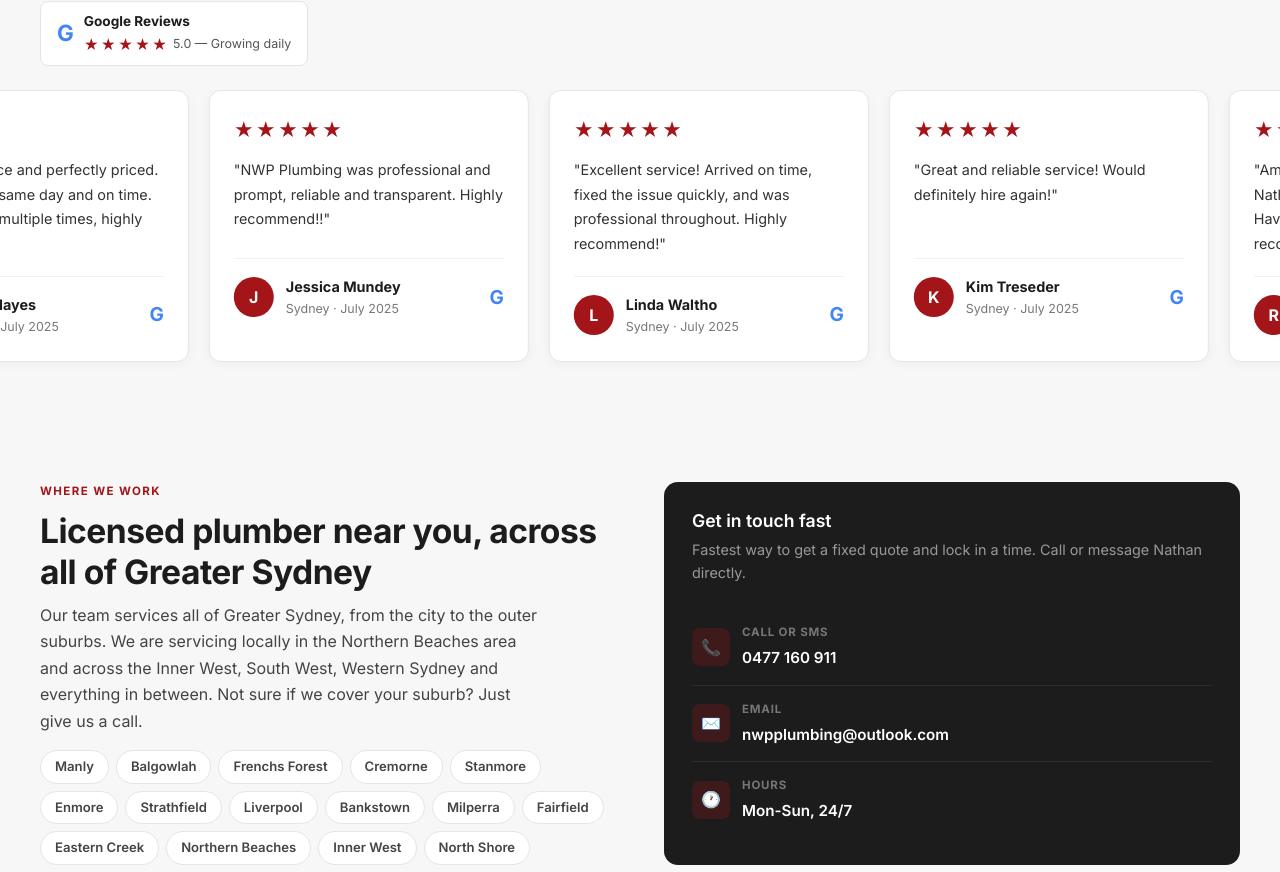
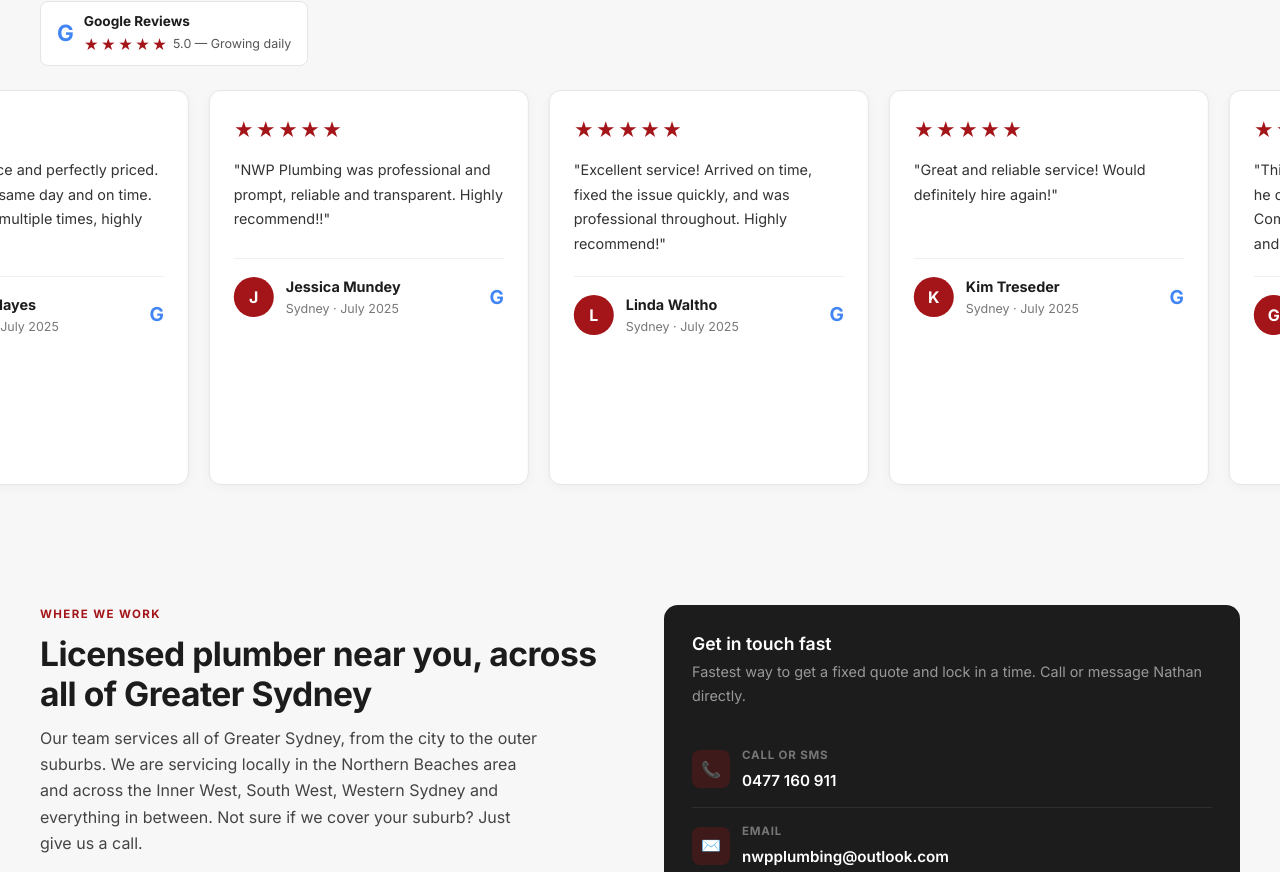
Before and after one commit to NWPPLUMBING/nwp-plumbing, a Next.js app: page / in a window 1280 px wide. Shown: the part 5572-6444 px from the top of the page. Built offline with nearby package versions, Linux system fonts and the light colour scheme.

Commit message:
Add Glenn and Helen reviews

```diff
--- a/components/Reviews.tsx
+++ b/components/Reviews.tsx
@@ -6,6 +6,20 @@ import { useEffect, useRef, useState } from 'react'
   {name:'Jessica Mundey',suburb:'Sydney',rating:5,text:'NWP Plumbing was professional and prompt, reliable and transparent. Highly recommend!!',date:'July 2025'},
   {name:'Linda Waltho',suburb:'Sydney',rating:5,text:'Excellent service! Arrived on time, fixed the issue quickly, and was professional throughout. Highly recommend!',date:'July 2025'},
   {name:'Kim Treseder',suburb:'Sydney',rating:5,text:'Great and reliable service! Would definitely hire again!',date:'July 2025'},
+{
+    name: 'Glenn T.',
+    suburb: 'Sydney',
+    rating: 5,
+    text: 'This guy\'s a legend. Had a problem, he came out same day and sorted it. Competitive price, highly recommend and will use again.',
+    date: 'July 2026',
+  },
+  {
+    name: 'Helen C.',
+    suburb: 'Sydney',
+    rating: 5,
+    text: 'I found Nathan from the 5-star Google reviews and he deserves the high rating. His quotation was very transparent and he came promptly to fix plumbing issues another plumber failed to fix recently. Very clear communication, friendly and professional. Highly recommend, happy to add another 5 stars.',
+    date: 'July 2026',
+  },
 ]
 
 function Stars({rating}: {rating: number}) {
```
